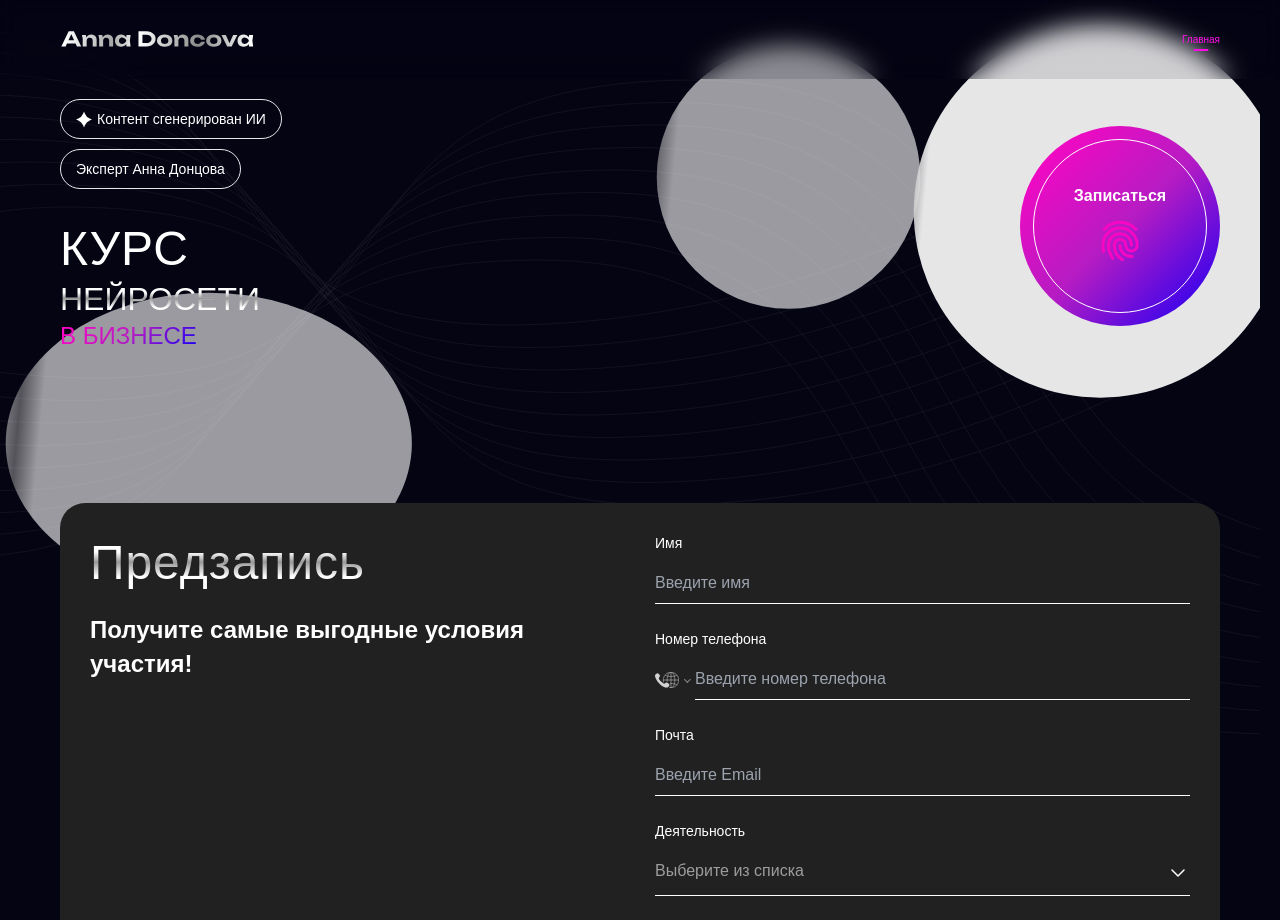
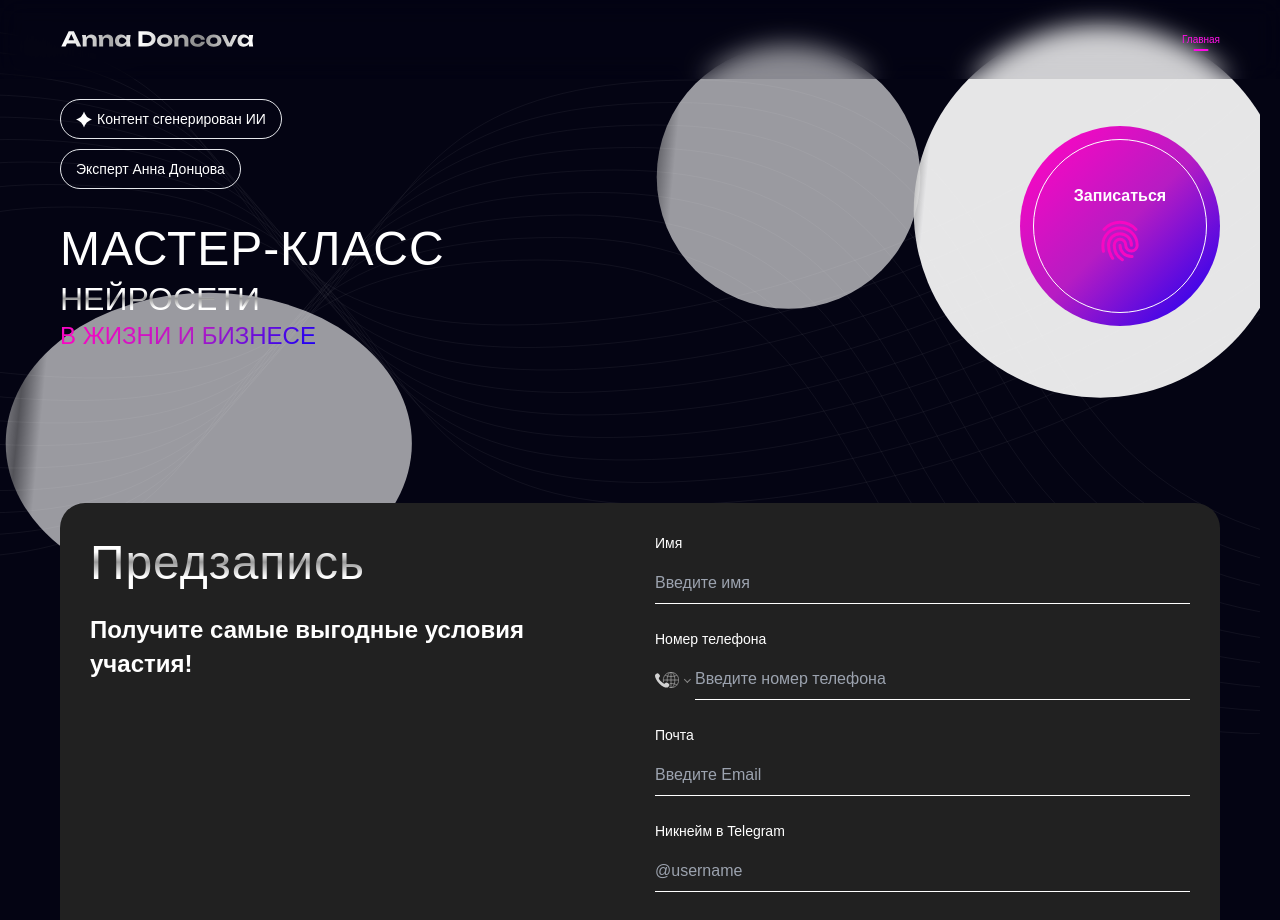
Before and after one commit to romka-best/anna-doncova-frontend, a Next.js app: page / in a window 1280 px wide. Shown: the top 920 px of the page. Built offline with nearby package versions, Linux system fonts and the light colour scheme; a web font is replaced by a local one; what axios-retry would draw is missing.

Commit message:
Release 0.1.3

```diff
--- a/app/components/PreRegister/PreRegisterStart/index.tsx
+++ b/app/components/PreRegister/PreRegisterStart/index.tsx
@@ -81,16 +81,15 @@ export default function PreRegisterStart({ toNextPage }: PreRegisterStartProps)
             </div>
             <form className="flex flex-1 flex-col gap-10" onSubmit={handleSubmit(onSubmit)}>
                 <Input
+                    labelText="Имя"
+                    placeholder="Введите имя"
+                    hasError={Boolean(errors.name)}
+                    errorText={String(errors.name?.message)}
                     {...register('name', {
                         required: 'Имя обязательно',
                         minLength: { value: 2, message: 'Имя должно содержать минимум 2 символа' },
                         maxLength: { value: 50, message: 'Имя должно быть не больше 50 символов' },
                     })}
-                    name="name"
-                    labelText="Имя"
-                    placeholder="Введите имя"
-                    hasError={Boolean(errors.name)}
-                    errorText={String(errors.name?.message)}
                 />
                 <PhoneInput
                     hasError={Boolean(errors.phone)}
@@ -110,6 +109,20 @@ export default function PreRegisterStart({ toNextPage }: PreRegisterStartProps)
                         pattern: {
                             value: /^[A-Z0-9._%+-]+@[A-Z0-9.-]+\.[A-Z]{2,4}$/i,
                             message: 'Неверный адрес электронной почты',
+                        },
+                    })}
+                />
+                <Input
+                    labelText="Никнейм в Telegram"
+                    placeholder="@username"
+                    type="text"
+                    hasError={Boolean(errors.telegram)}
+                    errorText={String(errors.telegram?.message)}
+                    {...register('telegram', {
+                        required: 'Никнейм в Telegram обязателен',
+                        pattern: {
+                            value: /^@[a-zA-Z0-9_]{4,31}$/,
+                            message: 'Неверно указан никнейм в Telegram. Пример: @username',
                         },
                     })}
                 />
--- a/app/components/Start/index.tsx
+++ b/app/components/Start/index.tsx
@@ -27,11 +27,11 @@ export default function Start() {
                         </div>
                     </div>
                     <h1 className="relative z-10">
-                        <span className="text-5xl uppercase text-white">Курс</span>
+                        <span className="text-5xl uppercase text-white">мастер-класс</span>
                         <br />
                         <span className="gradient-white-text text-4xl uppercase">нейросети</span>
                         <br />
-                        <span className="gradient-pink-text text-3xl uppercase">в&nbsp;бизнесе</span>
+                        <span className="gradient-pink-text text-3xl uppercase">в&nbsp;жизни и&nbsp;бизнесе</span>
                     </h1>
                     <ButtonCircle
                         className="button button_type_circle relative z-10 m-auto bg-gradient-pink hover:bg-gradient-pink-hover"
@@ -69,11 +69,11 @@ export default function Start() {
                             </div>
                         </div>
                         <h1 className="relative z-10 mt-12">
-                            <span className="text-5xl uppercase text-white">Курс</span>
+                            <span className="text-5xl uppercase text-white">мастер-класс</span>
                             <br />
                             <span className="gradient-white-text text-4xl uppercase">нейросети</span>
                             <br />
-                            <span className="gradient-pink-text text-3xl uppercase">в&nbsp;бизнесе</span>
+                            <span className="gradient-pink-text text-3xl uppercase">в&nbsp;жизни и&nbsp;бизнесе</span>
                         </h1>
                     </div>
                     <div>
@@ -104,21 +104,12 @@ export default function Start() {
     return (
         <div className="relative mt-24">
             <h1 className="relative z-10">
-                <span className="text-8xl uppercase text-white">Курс</span>
+                <span className="text-8xl uppercase text-white">мастер-класс</span>
                 <br />
                 <span className="gradient-white-text text-7xl uppercase">нейросети</span>
                 <br />
-                <span className="gradient-pink-text text-6xl uppercase">в&nbsp;бизнесе</span>
+                <span className="gradient-pink-text text-6xl uppercase">в&nbsp;жизни и&nbsp;бизнесе</span>
             </h1>
-            <div className="absolute left-[45rem] top-12 z-10 flex flex-col gap-6">
-                <div className="flex w-max items-center gap-2 rounded-[2.5rem] border px-6 py-4">
-                    <SilverStarIcon />
-                    <p className="text-lg font-normal text-white">Контент сгенерирован&nbsp;ИИ</p>
-                </div>
-                <div className="flex w-max items-center rounded-[2.5rem] border px-6 py-4">
-                    <p className="text-lg font-normal text-white">Эксперт Анна Донцова</p>
-                </div>
-            </div>
             <PinkEllipseLeft className="absolute left-[-14rem] top-[-12rem]" />
             <PurpleEllipse className="absolute right-64 top-[-14rem]" />
             <PinkEllipseRight className="absolute right-[-6rem] top-[-14rem]" />
```
